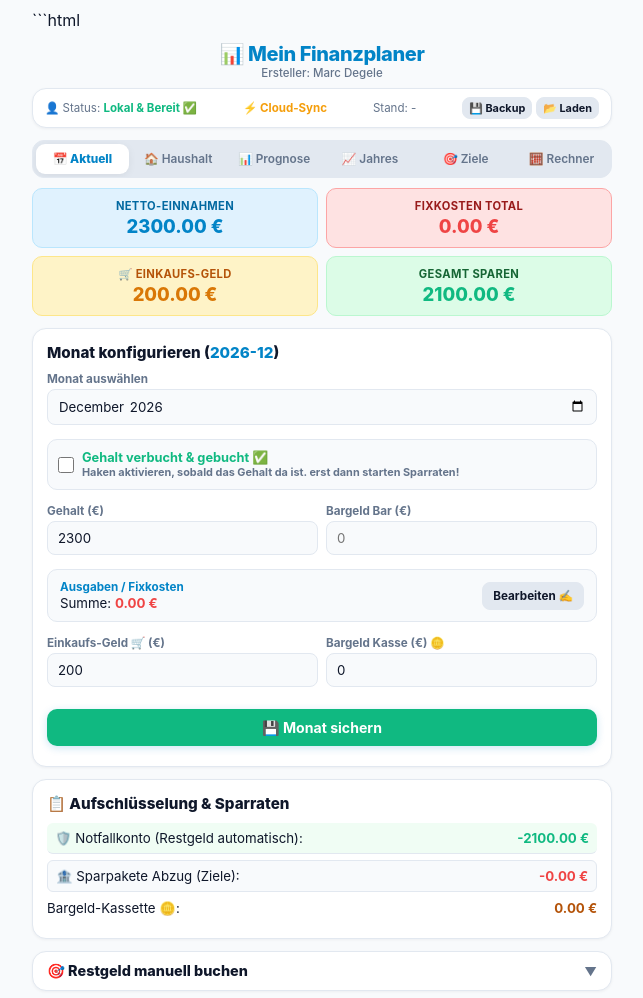
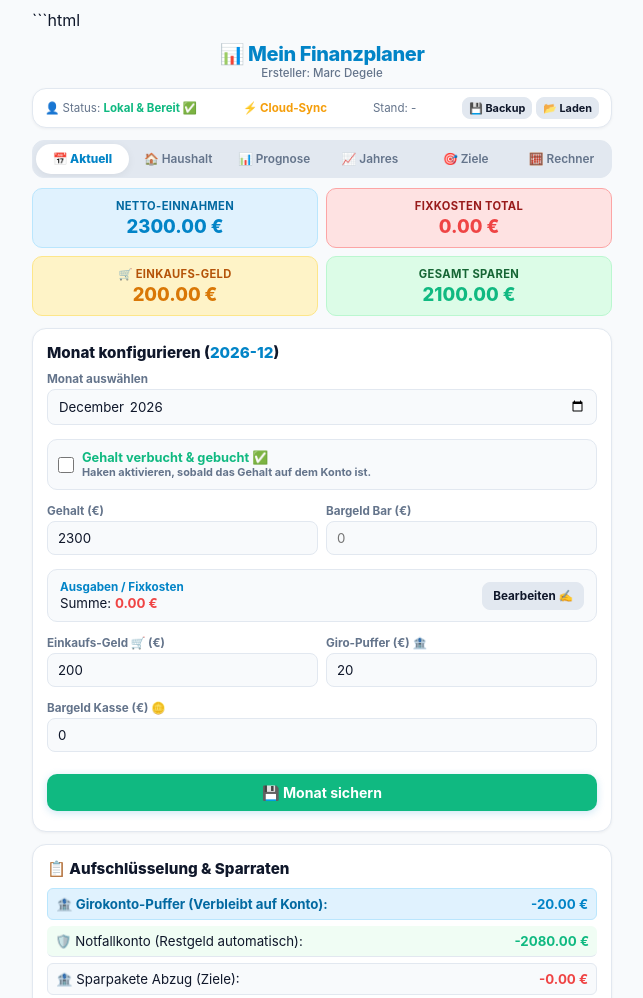
Before and after one commit to marcdegele-ai/Finanzplaner, a plain HTML site: page index.html in a window 1280 px wide. Shown: the top 998 px of the page, without its empty margins (318-961 px from the left). Drawn offline with Linux system fonts and the light colour scheme.

Commit message:
Refactor tab button styles and update comments

```diff
--- a/index.html
+++ b/index.html
@@ -45,7 +45,7 @@
 
         .tab-bar { display: flex; background: #e2e8f0; border: 1px solid var(--border); border-radius: 12px; padding: 3px; gap: 3px; overflow-x: auto; margin-top: 4px; scrollbar-width: none; }
         .tab-bar::-webkit-scrollbar { display: none; }
-        .tab-btn { flex: 1; padding: 8px 10px; border: none; border-radius: 9px; background: transparent; color: var(--text-sub); font-weight: 600; font-size: 0.74rem; cursor: pointer; white-space: nowrap; transition: all 0.2s ease; }
+        .tab-btn { flex: 1; padding: 8px 10px; border: none; border-radius: 99px; background: transparent; color: var(--text-sub); font-weight: 600; font-size: 0.74rem; cursor: pointer; white-space: nowrap; transition: all 0.2s ease; }
         .tab-btn.active { background: #ffffff; color: var(--accent); font-weight: 800; box-shadow: 0 2px 8px rgba(0,0,0,0.06); }
 
         .view-section { display: none; }
@@ -166,10 +166,10 @@
             </div>
         </header>
 
-        <!-- TAB 1: AKTUELL (CLEAN DASHBOARD) -->
+        <!-- TAB 1: AKTUELL (DASHBOARD) -->
         <div id="aktuel-view" class="view-section active">
 
-            <!-- HIGHLIGHT KPI DASHBOARD -->
+            <!-- KPI HIGHLIGHTS -->
             <div class="kpi-grid">
                 <div class="kpi-card" style="background: var(--accent-soft); border-color: #bae6fd;">
                     <div class="kpi-label" style="color: #0369a1;">Netto-Einnahmen</div>
@@ -202,7 +202,7 @@
                             <input type="checkbox" id="gehaltBookedInput" onchange="autoSaveLive()">
                             <div>
                                 <strong style="color:var(--accent-green); font-size:0.8rem;">Gehalt verbucht & gebucht ✅</strong>
-                                <div style="font-size:0.68rem; color:var(--text-sub);">Haken aktivieren, sobald das Gehalt da ist. erst dann starten Sparraten!</div>
+                                <div style="font-size:0.68rem; color:var(--text-sub);">Haken aktivieren, sobald das Gehalt auf dem Konto ist.</div>
                             </div>
                         </label>
                     </div>
@@ -221,15 +221,20 @@
                     </div>
 
                     <div class="input-group"><label>Einkaufs-Geld 🛒 (€)</label><input type="number" id="taschengeldInput" placeholder="200" oninput="autoSaveLive()"></div>
-                    <div class="input-group"><label>Bargeld Kasse (€) 🪙</label><input type="number" id="bargeldInput" placeholder="0" oninput="autoSaveLive()"></div>
+                    <div class="input-group"><label>Giro-Puffer (€) 🏦</label><input type="number" id="giroPufferInput" placeholder="20" value="20" oninput="autoSaveLive()"></div>
+                    <div class="input-group full"><label>Bargeld Kasse (€) 🪙</label><input type="number" id="bargeldInput" placeholder="0" oninput="autoSaveLive()"></div>
 
                     <div class="input-group full" style="margin-top: 4px;"><button class="btn-add" style="background: var(--accent-green);" onclick="saveCurrentMonthManual()">💾 Monat sichern</button></div>
                 </div>
             </div>
 
-            <!-- DETAILED BREAKDOWN -->
+            <!-- AUFSCHLÜSSELUNG -->
             <div class="card">
                 <div class="card-title"><span>📋 Aufschlüsselung & Sparraten</span></div>
+                <div class="stat-row" style="background:#e0f2fe; padding:7px 8px; border-radius:6px; border:1px solid #bae6fd; margin-bottom:6px;">
+                    <span style="font-weight:700; color:#0369a1;">🏦 Girokonto-Puffer (Verbleibt auf Konto):</span>
+                    <span id="resGiroPufferDisplay" style="font-weight:bold; color:#0284c7;">-20,00 €</span>
+                </div>
                 <div class="stat-row" style="background:#f0fdf4; padding:7px 8px; border-radius:6px;"><span>🛡️ Notfallkonto (Restgeld automatisch):</span><span id="resNotfallAbzug" class="val-highlight">-0,00 €</span></div>
                 <div id="sparzieleBreakdownContainer"></div>
                 <div class="stat-row" style="background: var(--card-sub); padding: 7px 8px; border-radius: 6px; border: 1px solid var(--border); margin-top: 6px;">
@@ -518,7 +523,7 @@
             });
         }
         if (Object.keys(entries).length === 0) {
-            entries = { "2026-12": { gehalt: 2300, bargeldEinnahme: 0, items: [], pausedItems: [], bargeld: 0, taschengeld: 200, splitNotfall: 0, splitMode: 'percent', booked: false, extraTransfers: [] } };
+            entries = { "2026-12": { gehalt: 2300, bargeldEinnahme: 0, items: [], pausedItems: [], bargeld: 0, taschengeld: 200, giroPuffer: 20, splitNotfall: 0, splitMode: 'percent', booked: false, extraTransfers: [] } };
         }
 
         let goals = null;
@@ -721,6 +726,7 @@
                 pausedItems: JSON.parse(JSON.stringify(currentMonthPausedItems)),
                 bargeld: parseFloat(document.getElementById('bargeldInput').value) || 0,
                 taschengeld: parseFloat(document.getElementById('taschengeldInput').value) || 200,
+                giroPuffer: parseFloat(document.getElementById('giroPufferInput').value) || 20,
                 splitNotfall: 0,
                 splitMode: 'percent',
                 booked: document.getElementById('gehaltBookedInput').checked,
@@ -828,9 +834,10 @@
                 entries[m].items = items;
                 if (entries[m].gehalt === undefined) entries[m].gehalt = 2300;
                 if (entries[m].taschengeld === undefined) entries[m].taschengeld = 200;
+                if (entries[m].giroPuffer === undefined) entries[m].giroPuffer = 20;
                 return entries[m];
             }
-            return { gehalt: 2300, bargeldEinnahme: 0, items: JSON.parse(JSON.stringify(inherited)), pausedItems: [], bargeld: 0, taschengeld: 200, splitNotfall: 0, splitMode: 'percent', booked: false, extraTransfers: [] };
+            return { gehalt: 2300, bargeldEinnahme: 0, items: JSON.parse(JSON.stringify(inherited)), pausedItems: [], bargeld: 0, taschengeld: 200, giroPuffer: 20, splitNotfall: 0, splitMode: 'percent', booked: false, extraTransfers: [] };
         }
 
         function loadMonthData() {
@@ -840,6 +847,7 @@
             document.getElementById('bargeldEinnahmeInput').value = item.bargeldEinnahme || '';
             document.getElementById('bargeldInput').value = item.bargeld || 0;
             document.getElementById('taschengeldInput').value = item.taschengeld ?? 200;
+            document.getElementById('giroPufferInput').value = item.giroPuffer ?? 20;
             currentMonthItems = JSON.parse(JSON.stringify(item.items || []));
             currentMonthPausedItems = JSON.parse(JSON.stringify(item.pausedItems || []));
             updateTotalFixFromItems(); liveCalc(); renderNextThree(m); renderHistory(); renderHaushaltView(); renderJahresView(); populateManualDistributeDropdown();
@@ -986,36 +994,40 @@
         }
 
         function calculateValuesFor(item) {
-            if(!item) return { netto: 0, einkaufsGeld: 0, notfallSparen: 0, ueberschuss: 0, freizeitSparen: 0, bargeldSparen: 0, gesamtSparen: 0 };
+            if(!item) return { netto: 0, einkaufsGeld: 0, giroPuffer: 20, notfallSparen: 0, ueberschuss: 0, freizeitSparen: 0, bargeldSparen: 0, gesamtSparen: 0 };
             const fix = getTotalFixForMonthData(item), g = (parseFloat(item.gehalt) || 2300) + (parseFloat(item.bargeldEinnahme) || 0);
             const netto = g - fix;
 
             const einkaufsGeld = parseFloat(item.taschengeld ?? 200) || 0;
-            const afterEinkauf = Math.max(0, netto - einkaufsGeld);
-
-            const notfall = afterEinkauf; // Alles Restgeld fließt automatisch auf das Notfallkonto!
+            const giroPuffer = parseFloat(item.giroPuffer ?? 20) || 0;
+
+            const afterEinkaufAndPuffer = Math.max(0, netto - einkaufsGeld - giroPuffer);
+
+            const notfall = afterEinkaufAndPuffer; // 20 € Giro-Puffer wird vor der Notfall-Berechnung fest abgezogen!
             const bargeld = parseFloat(item.bargeld) || 0;
 
             return {
                 netto: Math.round(netto*100)/100,
                 einkaufsGeld: einkaufsGeld,
+                giroPuffer: giroPuffer,
                 notfallSparen: Math.round(notfall*100)/100,
                 ueberschuss: 0,
                 freizeitSparen: 0,
                 bargeldSparen: bargeld,
-                gesamtSparen: Math.round((notfall+bargeld)*100)/100
+                gesamtSparen: Math.round((notfall+bargeld+giroPuffer)*100)/100
             };
         }
 
         function liveCalc() {
             const m = getSelectedMonthKey(), monthData = entries[m] || {};
             const isBooked = document.getElementById('gehaltBookedInput').checked;
-            const item = { gehalt: parseFloat(document.getElementById('gehaltInput').value) || 2300, bargeldEinnahme: parseFloat(document.getElementById('bargeldEinnahmeInput').value) || 0, items: currentMonthItems, pausedItems: currentMonthPausedItems, bargeld: parseFloat(document.getElementById('bargeldInput').value) || 0, taschengeld: parseFloat(document.getElementById('taschengeldInput').value) || 200, splitNotfall: 0, splitMode: 'percent', booked: isBooked };
+            const item = { gehalt: parseFloat(document.getElementById('gehaltInput').value) || 2300, bargeldEinnahme: parseFloat(document.getElementById('bargeldEinnahmeInput').value) || 0, items: currentMonthItems, pausedItems: currentMonthPausedItems, bargeld: parseFloat(document.getElementById('bargeldInput').value) || 0, taschengeld: parseFloat(document.getElementById('taschengeldInput').value) || 200, giroPuffer: parseFloat(document.getElementById('giroPufferInput').value) || 20, splitNotfall: 0, splitMode: 'percent', booked: isBooked };
             const calc = calculateValuesFor(item);
 
             document.getElementById('displayMonth').innerText = m;
             document.getElementById('resNetto').innerText = calc.netto.toFixed(2) + ' €';
             document.getElementById('resEinkaufspufferKpi').innerText = calc.einkaufsGeld.toFixed(2) + ' €';
+            document.getElementById('resGiroPufferDisplay').innerText = '-' + calc.giroPuffer.toFixed(2) + ' €';
 
             let extraNotfall = 0;
             (monthData.extraTransfers || []).forEach(tr => { if (tr.targetId === 'notfall' || goals.find(g=>g.id===tr.targetId)?.type === 'notfall_sub') extraNotfall += tr.amount; });
@@ -1049,7 +1061,7 @@
             document.getElementById('resBargeld').innerText = calc.bargeldSparen.toFixed(2) + ' €';
             document.getElementById('resSparzieleAbzug').innerText = '-' + totalDeductions.toFixed(2) + ' €';
 
-            const finalGesamtSparen = calc.notfallSparen + totalDeductions + calc.bargeldSparen;
+            const finalGesamtSparen = calc.notfallSparen + totalDeductions + calc.bargeldSparen + calc.giroPuffer;
             document.getElementById('resGesamtSparenKpi').innerText = finalGesamtSparen.toFixed(2) + ' €';
 
             renderHaushaltView();
```
